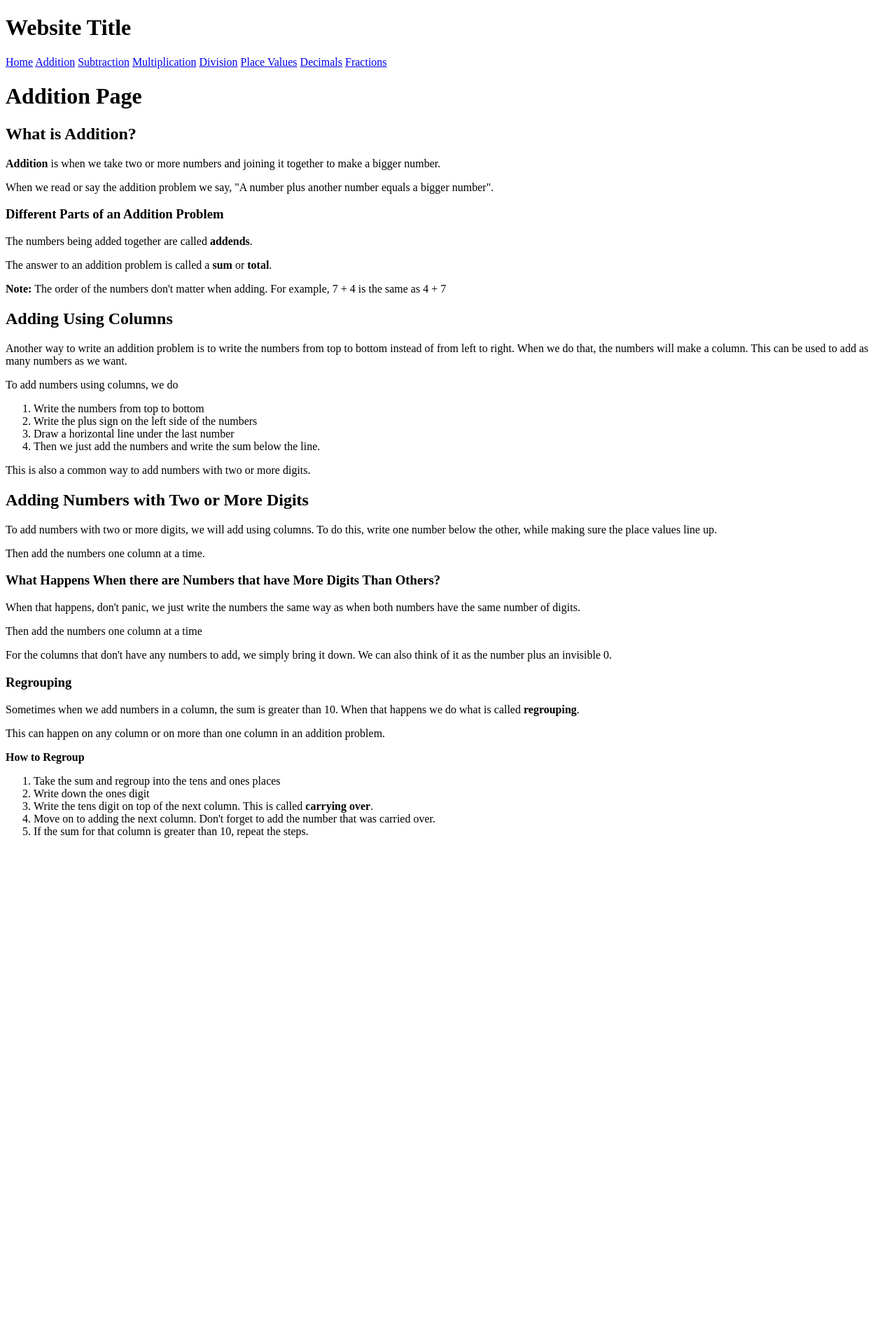
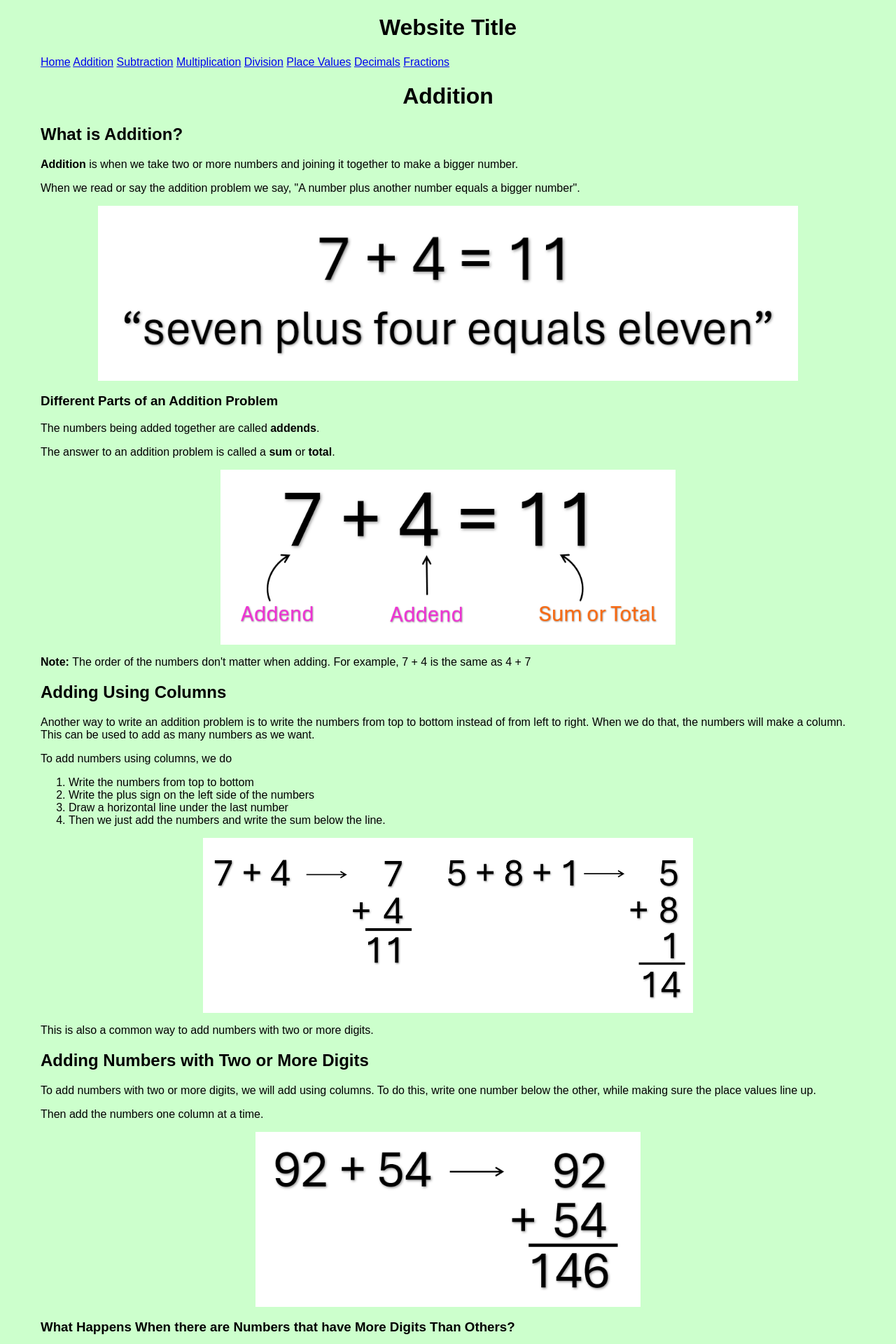
Before and after one commit to Waewarin-C/ElementaryMathCorner, a Flask app: page /addition in a window 1280 px wide. Shown: the top 1920 px of the page at 70% size. Before the commit the page ends 1197 px from the top, so only its background shows below. Run offline with Flask 3, Linux system fonts and the light colour scheme.

Commit message:
Add images to addition page. Add CSS

```diff
--- a/templates/addition.html
+++ b/templates/addition.html
@@ -4,6 +4,7 @@
     <meta charset="UTF-8">
     <title>Addition</title>
     <meta name="viewport" content="width=device-width, initial-scale=1.0">
+    <link rel="stylesheet" href="styles.css">
 </head>
 <body>
     <header>
@@ -23,19 +24,19 @@
             <a href="fractionsandpercentages.html">Fractions</a>
         </div>
     </header>
-    <h1>Addition Page</h1>
+    <h1>Addition</h1>
     <div>
         <h2>What is Addition?</h2>
             <p><strong>Addition </strong>is when we take two or more numbers and joining it together to make a
                 bigger number.</p>
             <p>When we read or say the addition problem we say, "A number plus another number equals a bigger
                 number".</p>
-            <!--Insert picture of addition problem with how to say it-->
+            <img src="/images/Addition_In_Words.PNG" alt="Addition problem in words" style="width:1000px;height:250px";>
             <h3>Different Parts of an Addition Problem</h3>
                 <!--Change color of bold words-->
                 <p>The numbers being added together are called <strong>addends</strong>.</p>
                 <p>The answer to an addition problem is called a <strong>sum</strong> or <strong>total</strong>.</p>
-                <!--Insert picture of addition problem with labels-->
+                <img src="/images/Addition_Problem_With_Labels.PNG" alt="Addition problem with labels" style="width:650px;height:250px";>
             <p><b>Note: </b>The order of the numbers don't matter when adding. For example, 7 + 4 is the same as
                 4 + 7</p>
     </div>
@@ -52,7 +53,7 @@
                     <li>Then we just add the numbers and write the sum below the line.</li>
                 </ol>
             </p>
-            <!--Insert picture of adding in columns examples-->
+            <img src="/images/Addition_In_Columns.PNG" alt="Addition in columns" style="width:700px;height:250px";>
             <p>This is also a common way to add numbers with two or more digits.</p>
     </div>
     <div>
@@ -60,14 +61,14 @@
             <p>To add numbers with two or more digits, we will add using columns. To do this, write one number below
                 the other, while making sure the place values line up.</p>
             <p>Then add the numbers one column at a time.</p>
-            <!--Insert picture of adding numbers with two or more digits-->
+            <img src="/images/Addition_With_Two_Digits.PNG" alt="Adding numbers with two digits" style="width:550px;height:250px";>
             <h3>What Happens When there are Numbers that have More Digits Than Others?</h3>
                 <p>When that happens, don't panic, we just write the numbers the same way as when both numbers have the same
                     number of digits.</p>
                 <p>Then add the numbers one column at a time</p>
                 <p>For the columns that don't have any numbers to add, we simply bring it down. We can also think of it as the
                     number plus an invisible 0.</p>
-                <!--Insert picture of adding where a number has more digits than others-->
+                <img src="/images/Addition_With_More_Digits.PNG" alt="Adding numbers where a number has more digits" style="width:1000px;height:250px";>
             <h3>Regrouping</h3>
                 <p>Sometimes when we add numbers in a column, the sum is greater than 10. When that happens we do what
                     is called <strong>regrouping</strong>.</p>
@@ -80,7 +81,9 @@
                         <li>Move on to adding the next column. Don't forget to add the number that was carried over.</li>
                         <li>If the sum for that column is greater than 10, repeat the steps.</li>
                     </ol>
-                <!--Insert picture of regrouping examples-->
+                    <img src="/images/Regrouping_One_Column.PNG" alt="Regrouping in one column" style="width:1000px;height:700px";>
+                    <p>This is what regrouping in multiple columns looks like.</p>
+                    <img src="/images/Regrouping_Multiple_Columns.PNG" alt="Regrouping in multiple columns" style="width:1000px;height:250px";>
     </div>
 </body>
 </html>
--- /dev/null
+++ b/templates/styles.css
@@ -0,0 +1,15 @@
+body {
+    padding-left: 50px;
+    padding-right: 50px;
+    background-color: #ccffcc;
+    font-family: "Aptos", sans-serif;
+}
+
+h1 {
+    text-align: center;
+}
+
+img {
+    display: block;
+    margin: auto;
+}
```
Also changed, not shown: images/Addition_In_Columns.PNG (added), images/Addition_In_Words.PNG (added), images/Addition_Problem_With_Labels.PNG (added), images/Addition_With_More_Digits.PNG (added), images/Addition_With_Two_Digits.PNG (added), images/Place_Values_Decimals.PNG (added), images/Place_Values_Whole_Numbers.PNG (added), images/Regrouping_Multiple_Columns.PNG (added), images/Regrouping_One_Column.PNG (added).
